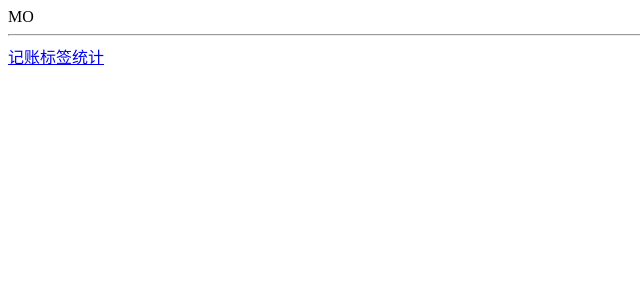
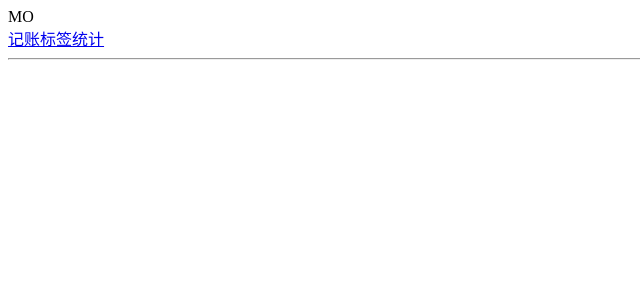
Before and after one commit to yangshenxuan/morney, a Vue app: page /#/money in a window 1280 px wide. Shown: the top 300 px of the page, without its empty margins (0-640 px from the left). Built offline with nearby package versions, Linux system fonts and the light colour scheme.

Commit message:
全局组件

```diff
--- a/src/App.vue
+++ b/src/App.vue
@@ -2,12 +2,7 @@
  <div>
    <router-view/>
    <hr/>
-   <div>
-     <router-link to="/money">记账</router-link>
-     <router-link to="/labels">标签</router-link>
-     <router-link to="/statistics">统计</router-link>
 
-   </div>
  </div>
 </template>
 
--- /dev/null
+++ b/src/components/Nav.vue
@@ -0,0 +1,20 @@
+<template>
+   <div>
+     <router-link to="/money">记账</router-link>
+     <router-link to="/labels">标签</router-link>
+     <router-link to="/statistics">统计</router-link>
+   </div>
+</template>
+
+<script lang="ts">
+    import Vue from 'vue'
+
+    export default Vue.extend({
+        name:'Nav'
+
+    })
+</script>
+
+<style scoped>
+
+</style>
--- a/src/main.ts
+++ b/src/main.ts
@@ -3,8 +3,12 @@ import App from './App.vue'
 import './registerServiceWorker'
 import router from './router'
 import store from './store'
+import Nav from "@/components/Nav.vue"
+import { component } from 'vue/types/umd'
 
 Vue.config.productionTip = false
+
+Vue.component('Nav', Nav)
 
 new Vue({
   router,
--- a/src/views/Labels.vue
+++ b/src/views/Labels.vue
@@ -1,6 +1,7 @@
 <template>
     <div>
 la
+<Nav></Nav>
     </div>
 </template>
 
--- a/src/views/Money.vue
+++ b/src/views/Money.vue
@@ -1,6 +1,7 @@
 <template>
     <div>
 MO
+<Nav></Nav>
     </div>
 </template>
 
--- a/src/views/Statistics.vue
+++ b/src/views/Statistics.vue
@@ -1,6 +1,7 @@
 <template>
     <div>
 sta
+<Nav></Nav>
     </div>
 </template>
 
```
